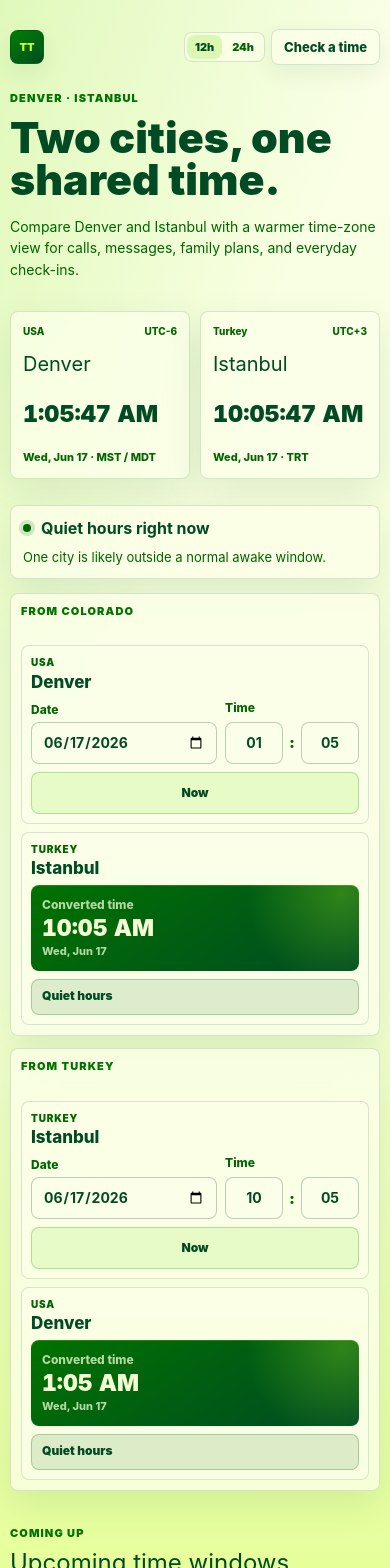
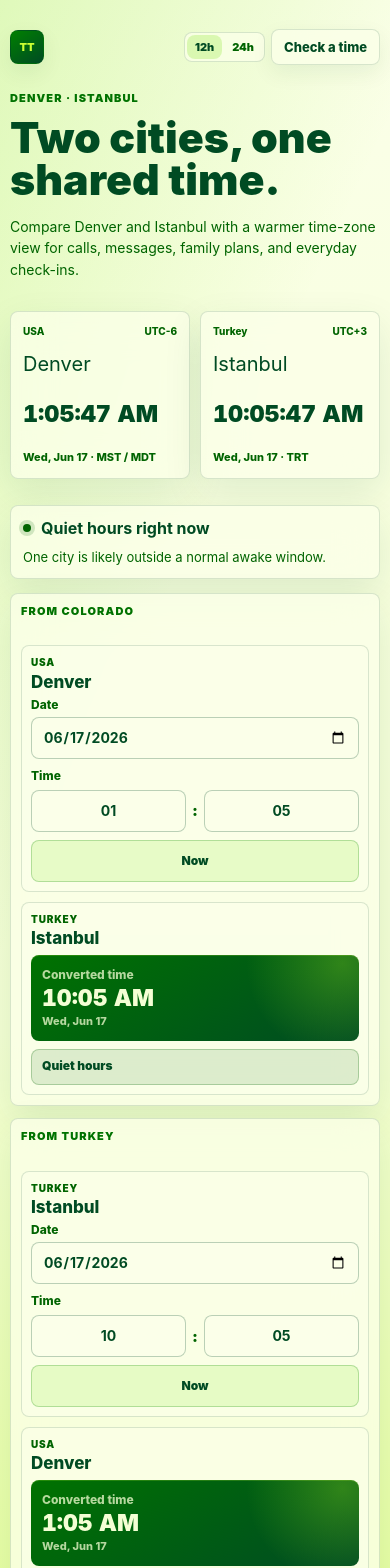
Before and after one commit to nkdag/time-converter-app, a React (Vite) app: page / in a window 390 px wide. Shown: the top 1568 px of the page. Built offline with nearby package versions, Linux system fonts and the light colour scheme.

Commit message:
Fix mobile converter time layout

```diff
--- a/src/App.css
+++ b/src/App.css
@@ -615,6 +615,19 @@
     gap: 8px;
   }
 
+  .conversion-flow {
+    grid-template-columns: 1fr;
+    gap: 10px;
+  }
+
+  .date-time-control {
+    grid-template-columns: minmax(0, 1fr) minmax(150px, 0.65fr);
+  }
+
+  .date-now-button {
+    grid-column: 1 / -1;
+  }
+
   .section-heading {
     display: block;
   }
@@ -660,11 +673,6 @@
 
   .converter-panel {
     padding: 10px;
-  }
-
-  .conversion-flow {
-    grid-template-columns: 1fr;
-    gap: 8px;
   }
 
   .city-converter {
@@ -714,11 +722,7 @@
   }
 
   .date-time-control {
-    grid-template-columns: minmax(0, 1fr) minmax(118px, 0.72fr);
-  }
-
-  .date-now-button {
-    grid-column: 1 / -1;
+    grid-template-columns: 1fr;
   }
 
   .custom-time-control {
```
